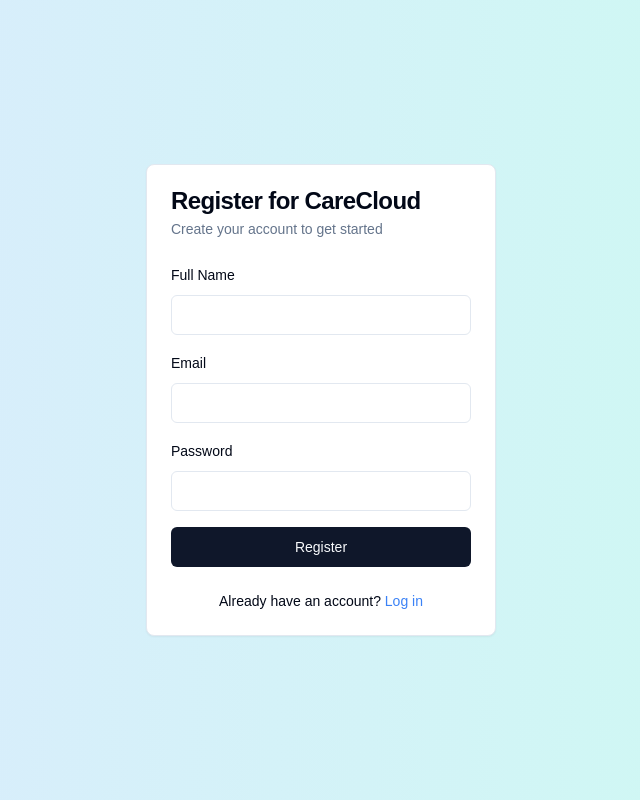
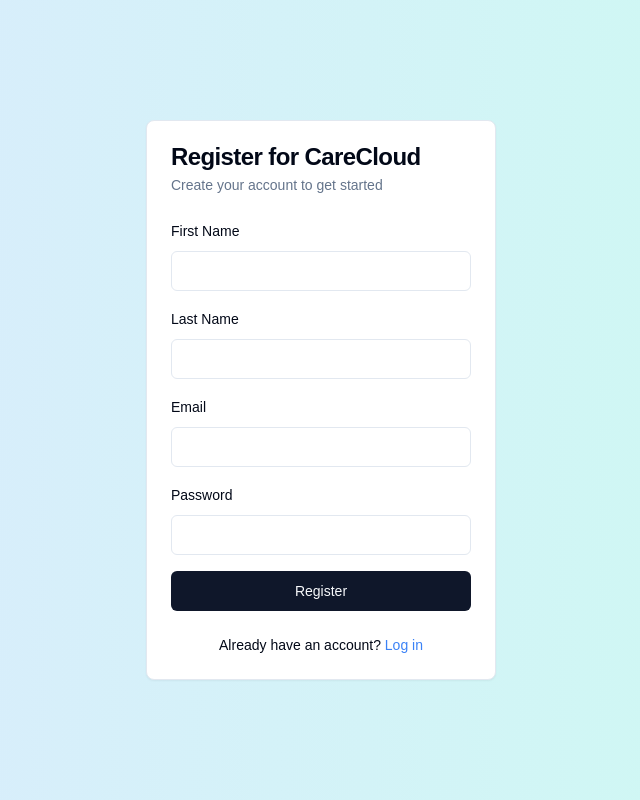
Before and after one commit to AdiGaikwad/carecloud-client, a Next.js app: page /register in a window 1280 px wide. Shown: the whole page, without its empty margins (319-959 px from the left). Built offline with nearby package versions, Linux system fonts and the light colour scheme.

Commit message:
Register Integration

```diff
--- a/package.json
+++ b/package.json
@@ -12,12 +12,14 @@
     "@radix-ui/react-accordion": "^1.2.0",
     "@radix-ui/react-label": "^2.1.0",
     "@radix-ui/react-slot": "^1.1.0",
+    "axios": "^1.7.7",
     "class-variance-authority": "^0.7.0",
     "clsx": "^2.1.1",
     "framer-motion": "^11.8.0",
     "lucide-react": "^0.446.0",
     "next": "14.2.13",
     "react": "^18",
+    "react-confetti-explosion": "^2.1.2",
     "react-dom": "^18",
     "react-hook-form": "^7.53.0",
     "tailwind-merge": "^2.5.2",
--- a/src/app/register/page.tsx
+++ b/src/app/register/page.tsx
@@ -8,16 +8,29 @@
 import { Label } from "@/components/ui/label"
 import { Card, CardHeader, CardTitle, CardDescription, CardContent, CardFooter } from "@/components/ui/card"
 import Link from 'next/link'
+import axios from 'axios'
+import ConfettiExplosion from "react-confetti-explosion";
 
 export default function RegisterPage() {
   const { register, handleSubmit, formState: { errors } } = useForm()
   const [healthId, setHealthId] = useState('')
+  const [fetchErrors, setfetchErrors] = useState('')
 
-  const onSubmit = async (data) => {
+  const onSubmit = async (body) => {
     // Here you would typically send the data to your backend
-    console.log(data)
+    // console.log(data)
+    axios.post("http://developer.adi:5000/auth/v1/register", body)
+    .then((res)=>{
+      console.log(res.data)
+    setHealthId(res.data.healthId)
+      if(res.data.Error){
+        setfetchErrors(res.data.msg)
+      }
+    })
+    .catch((err)=>{
+      console.log(err)
+    })
     // For demo purposes, we'll just generate a random health ID
-    setHealthId(`HC${Math.random().toString(36).substr(2, 9).toUpperCase()}`)
   }
 
   return (
@@ -35,8 +48,13 @@
           <CardContent>
             <form onSubmit={handleSubmit(onSubmit)} className="space-y-4">
               <div className="space-y-2">
-                <Label htmlFor="name">Full Name</Label>
-                <Input id="name" {...register("name", { required: "Name is required" })} />
+                <Label htmlFor="name">First Name</Label>
+                <Input id="name" {...register("firstName", { required: "First Name is required" })} />
+                {errors.name && <p className="text-red-500 text-sm">{errors.name.message}</p>}
+              </div>
+              <div className="space-y-2">
+                <Label htmlFor="name">Last Name</Label>
+                <Input id="name" {...register("lastName", { required: "Last Name is required" })} />
                 {errors.name && <p className="text-red-500 text-sm">{errors.name.message}</p>}
               </div>
               <div className="space-y-2">
@@ -49,6 +67,9 @@
                 <Input id="password" type="password" {...register("password", { required: "Password is required", minLength: { value: 8, message: "Password must be at least 8 characters" } })} />
                 {errors.password && <p className="text-red-500 text-sm">{errors.password.message}</p>}
               </div>
+
+              {fetchErrors && <p className="text-red-500 text-sm">{fetchErrors}</p>}
+
               <Button type="submit" className="w-full">Register</Button>
             </form>
           </CardContent>
@@ -58,6 +79,15 @@
             </p>
           </CardFooter>
         </Card>
+
+        {healthId && (
+            <ConfettiExplosion
+              particleCount={250}
+              duration={3000}
+              width={1600}
+              force={0.8}
+            />
+          )}
       </motion.div>
       {healthId && (
         <motion.div
```
Also changed, not shown: 1 other file (tests, documents, lock files or other folders).
